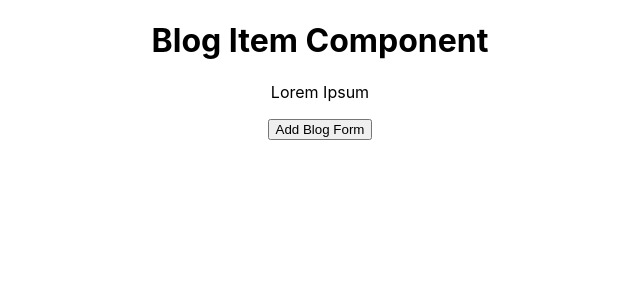
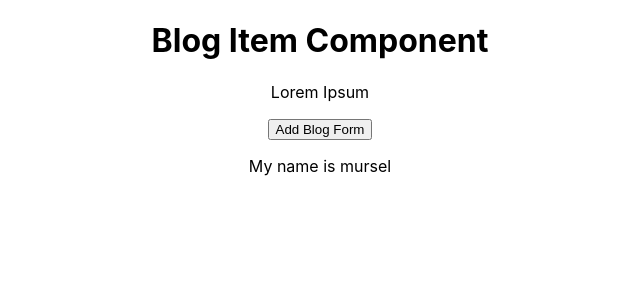
Before and after one commit to murselaysan/React-Test-Project, a React (Create React App) app in the folder test-app/: page / in a window 1280 px wide. Shown: the top 300 px of the page, without its empty margins (320-960 px from the left). Built offline with nearby package versions, Linux system fonts and the light colour scheme.

Commit message:
Added new State

```diff
--- a/test-app/src/App.js
+++ b/test-app/src/App.js
@@ -1,17 +1,24 @@
-
+import React,{useState} from "react";
 import './App.css';
 import Build from './components/BuildItem';
 import BlogForm from './components/BlogForm';
+import Name from "./components/Name";
 
 
 function App() {
+
+  const[name,setName] = useState("mursel");
+
+
   const handleClick = () =>{
         console.log("hello")
+        setName(name)
   }
   return (
     <div className="App">
       <Build/>
       <BlogForm  handleClick = {handleClick}/>
+      <Name  name={name}/>
     </div>
   );
 }
--- /dev/null
+++ b/test-app/src/components/Name.js
@@ -0,0 +1,9 @@
+import React from 'react'
+
+export default function Name({name}) {
+    return (
+        <div>
+            <p>My name is {name}</p>
+        </div>
+    )
+}
```
